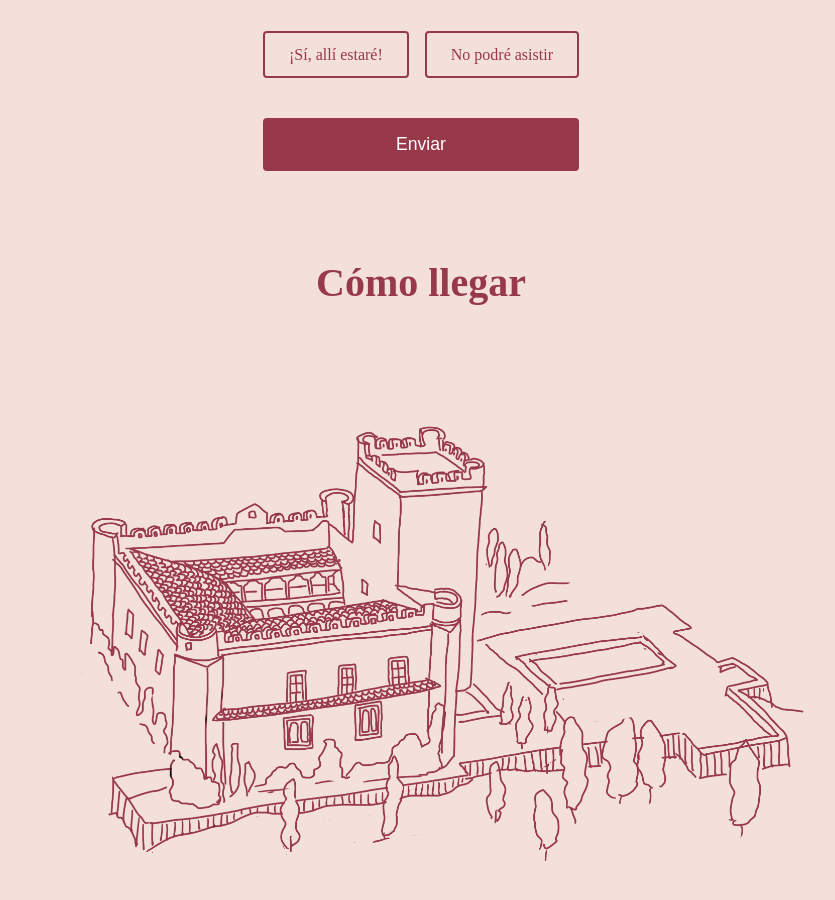
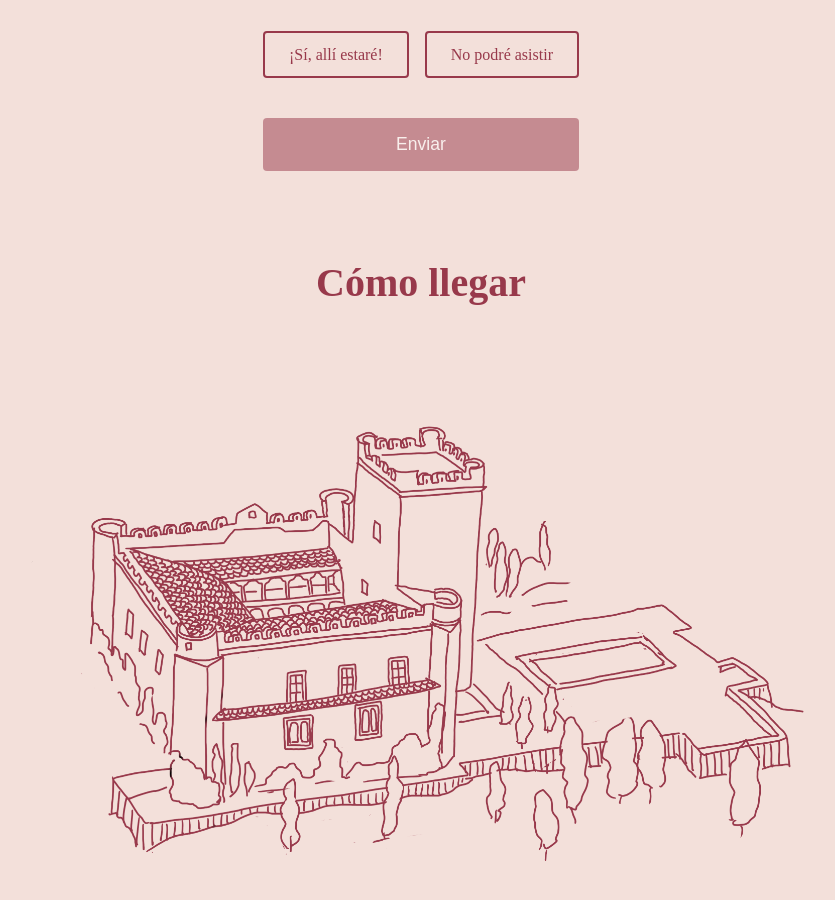
Before and after one commit to fonss95/weddingsite, an Angular app: page / in a window 1280 px wide. Shown: the part 1742-2642 px from the top of the page, without its empty margins (219-1054 px from the left). Built offline with nearby package versions, Linux system fonts and the light colour scheme; a web font is replaced by a local one.

Commit message:
add form data

```diff
--- a/src/app/components/rsvp/rsvp.component.ts
+++ b/src/app/components/rsvp/rsvp.component.ts
@@ -1,6 +1,6 @@
 import { Component } from '@angular/core';
 import { CommonModule } from '@angular/common';
-import { FormsModule } from '@angular/forms';
+import { FormsModule, NgForm } from '@angular/forms';
 import { trigger, transition, style, animate } from '@angular/animations';
 import { HttpClient } from '@angular/common/http';
 import { HttpClientModule } from '@angular/common/http';
@@ -30,7 +30,7 @@ import { HttpClientModule } from '@angular/common/http';
           cualquiera de nosotros sin problema.
         </p>
       </div>
-      <form class="rsvp-form" (submit)="onSubmit($event)">
+      <form class="rsvp-form" #rsvpForm="ngForm" (submit)="onSubmit($event)">
         <div class="form-group" [@fadeSlide]>
           <label for="name">Nombre y apellidos</label>
           <input
@@ -39,6 +39,7 @@ import { HttpClientModule } from '@angular/common/http';
             [(ngModel)]="formData.name"
             name="name"
             required
+            #name="ngModel"
           />
         </div>
 
@@ -49,6 +50,7 @@ import { HttpClientModule } from '@angular/common/http';
               type="button"
               [class.active]="formData.attending === true"
               (click)="formData.attending = true"
+              required
             >
               ¡Sí, allí estaré!
             </button>
@@ -105,7 +107,9 @@ import { HttpClientModule } from '@angular/common/http';
           />
         </div>
 
-        <button type="submit" [@fadeSlide]>Enviar</button>
+        <button type="submit" [@fadeSlide] [disabled]="!isFormValid()">
+          Enviar
+        </button>
       </form>
     </section>
   `,
@@ -270,6 +274,12 @@ import { HttpClientModule } from '@angular/common/http';
         align-items: stretch;
       }
     }
+
+    button:disabled {
+      opacity: 0.5;
+      cursor: not-allowed;
+      transform: none;
+    }
   `,
 })
 export class RsvpComponent {
@@ -286,16 +296,27 @@ export class RsvpComponent {
   onSubmit(event: Event) {
     event.preventDefault();
 
-    // Replace this URL with your actual API Gateway endpoint
     const apiUrl =
-      'https://3pdljcp63b.execute-api.eu-central-1.amazonaws.com/dev';
+      'https://3pdljcp63b.execute-api.eu-central-1.amazonaws.com/dev/forms';
 
-    this.http
-      .post(apiUrl, {
-        guestId: new Date().getTime().toString(),
-        ...this.formData,
-      })
-      .subscribe({
+    const headers = {
+      'Content-Type': 'application/json',
+      'Access-Control-Allow-Origin': '*',
+    };
+
+    const body = {
+      TableName: 'wedding_form',
+      Item: {
+        guest_id: { S: new Date().getTime().toString() },
+        guest_name: { S: this.formData.name },
+        guest_attending: { S: this.formData.attending ? 'Yes' : 'No' },
+        guest_companion_name: { S: this.formData.companion },
+        bus_needed: { S: this.formData.needsBus ? 'Yes' : 'No' },
+        allergies: { S: this.formData.allergies },
+      },
+    };
+
+    this.http.post(apiUrl, body, { headers }).subscribe({
       next: (response) => {
         console.log('RSVP submitted successfully:', response);
         // You might want to show a success message to the user
@@ -318,4 +339,15 @@ export class RsvpComponent {
       },
     });
   }
+
+  isFormValid(): boolean {
+    return !!(
+      (
+        this.formData.name &&
+        this.formData.attending !== null &&
+        (!this.formData.attending || // If not attending, companion and bus not required
+          this.formData.needsBus !== null)
+      ) // If attending, bus selection required
+    );
   }
+}
```
Lines whose indentation alone changed are shown as unchanged.
